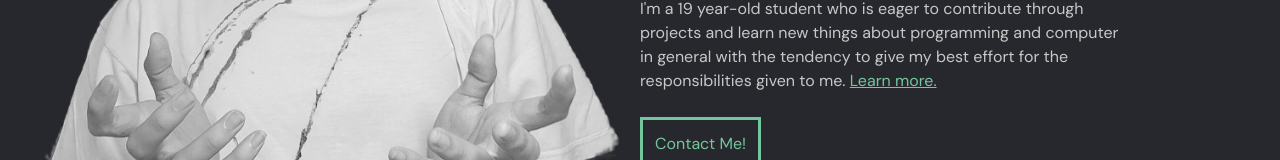
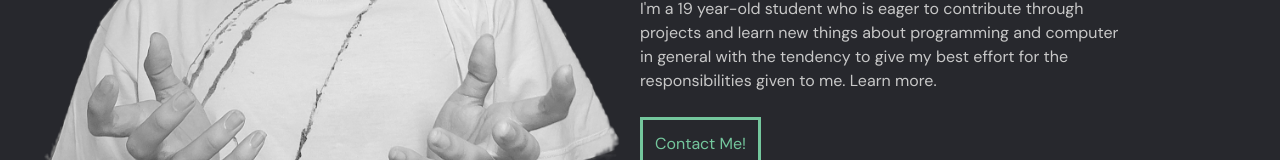
Before and after one commit to StanleyJo-37/portofolio-website, a React (Vite) app in the folder frontend/: page / in a window 1280 px wide. Shown: the part 404-564 px from the top of the page. Built offline with nearby package versions, Linux system fonts and the light colour scheme.

Commit message:
Remove unused CSS classes.

```diff
--- a/frontend/src/index.css
+++ b/frontend/src/index.css
@@ -23,7 +23,7 @@
 /* Hide scrollbar for IE, Edge and Firefox */
 * {
   -ms-overflow-style: none;  /* IE and Edge */
-  /* scrollbar-width: none;  Firefox */
+  scrollbar-width: none; /* Firefox */
 }
 
 *, *::before, *::after {
@@ -41,18 +41,3 @@
   height: 100vh;
   background-color: var(--background);
 }
-
-a {
-  text-decoration: underline;
-  color: var(--green);
-}
-
-#main-content {
-  width: 100%;
-  height: 90%;
-
-  padding: 0 3rem;
-
-  display: flex;
-  flex-direction: row;
-}
```
